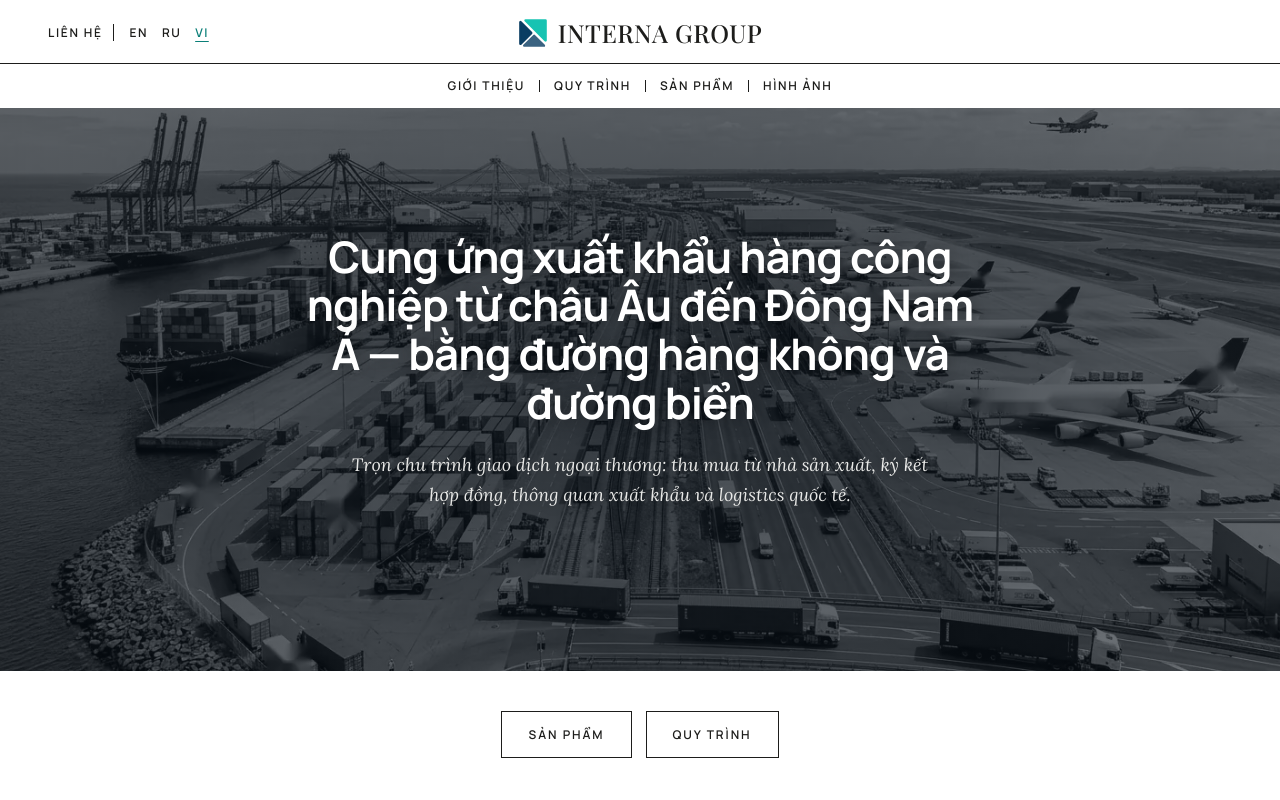
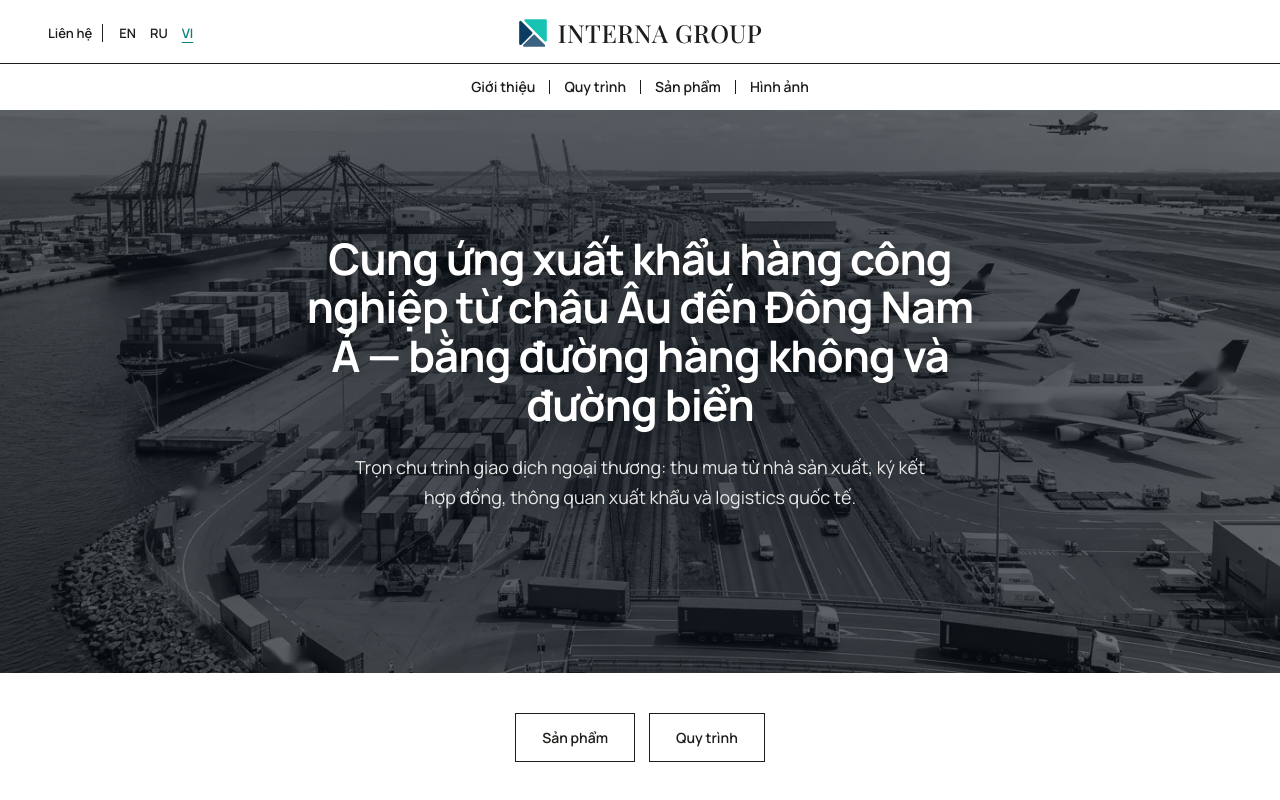
Before and after one commit to Mittz-B/interna-group, a plain HTML site: page vi/index.html in a window 1280 px wide. Shown: the top 800 px of the page. Drawn offline with nearby package versions, Linux system fonts and the light colour scheme.

Commit message:
Update index.html

```diff
--- a/vi/index.html
+++ b/vi/index.html
@@ -214,7 +214,21 @@ h3{font-family:'Manrope',system-ui,sans-serif!important;font-weight:700!importan
 .gs-more{font-family:'Manrope',sans-serif!important;font-weight:700}
 .ed-nav a:hover{color:var(--navy)!important}
 .ed-left .lb[aria-pressed=true],.ed-left [aria-current]{color:var(--navy)!important}
-</style></head>
+
+/*modern-body*/
+body,section p,.ed-foot .fc,dialog.gal-dlg figcaption,.ed-sec .cap,.ed-foot .fl,.contact p,.contact a{font-family:'Manrope',system-ui,sans-serif!important}
+body{font-size:16px}
+section p{line-height:1.65!important}
+.hero p,.hero-cover p,.ed-sec .cap,dialog.gal-dlg figcaption,.ed-foot .fl{font-style:normal!important}
+.ed-nav,.ed-nav a,.ed-left,.ed-left>a,.ed-left .lb,.ed-left [role=group] a,.hero a,.ed-sec div[style*="border-radius: 12px"],footer.ed-foot h4,.ed-copy,.contact strong,.contact a[href$=".pdf"],dialog.gal-dlg>div:first-child button{text-transform:none!important;letter-spacing:0!important}
+.ed-nav{font-size:14px!important}
+.ed-left,.ed-left>a,.ed-left .lb,.ed-left [role=group] a{font-size:13px!important}
+.hero a{font-size:14px!important;font-weight:600!important}
+.ed-sec div[style*="border-radius: 12px"]{font-size:14px!important;font-weight:600!important}
+footer.ed-foot h4{font-size:13px!important}
+.ed-copy{font-size:12px!important}
+dialog.gal-dlg>div:first-child button{font-size:14px!important}
+</style><link href="https://fonts.googleapis.com/css2?family=Manrope:wght@400;500;600;700&display=swap" rel="stylesheet"></head>
 <body>
 <div data-lang="vi">
 <div lang="vi">
```
